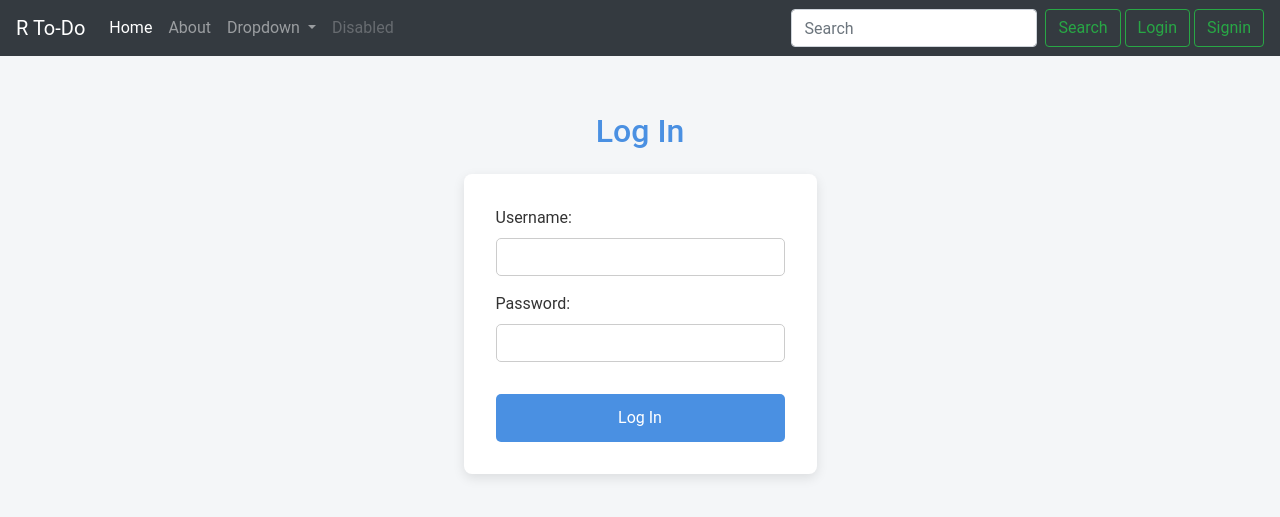
After one commit to TheRayhan009/To-Do-List-Application-by-rayhan-in-django, a Django app: page /login/ in a window 1280 px wide. The commit adds this page. Shown: the top 517 px of the page. Run offline with Django 5.2, Linux system fonts and the light colour scheme; some libraries are stand-ins or nearby versions.

Commit message:
add sign and login

```diff
--- a/RTo_Do/urls.py
+++ b/RTo_Do/urls.py
@@ -22,6 +22,8 @@ from . import views
 urlpatterns = [
     path('admin/', admin.site.urls),
     path("",views.home,name="home"),
-    # path("login/",views.login,name="login"),
+    path("login/",views.login,name="login"),
     path("signin/",views.signin,name="signin"),
+    path("addtask/",views.addtask,name="addtask"),
+    path("logout/",views.logout,name="logout"),
 ]
--- a/RTo_Do/views.py
+++ b/RTo_Do/views.py
@@ -1,14 +1,75 @@
-from django.shortcuts import render
+from django.shortcuts import render ,redirect
 from  datas.models import Task,Users
 
 def home(request):
+    log=request.session.get("logornot")
+    Uname=request.session.get("username")
+    passw=request.session.get("password")
     tasks=Task.objects.all()
+    if request.method=="POST":
+        add_task_button=request.POST.get("atask")
+        complet_task_button=request.POST.get("ctask")
+        delete_task_button=request.POST.get("dtask")
+        if delete_task_button=="True":
+            for i in tasks:
+                if check_task=="on":
+                    check_task=request.POST.get(f"task{i.id}")
+                    s_task=Task.objects.filter(id=i.id)
+                    s_task.delete()
+        elif complet_task_button=="True":
+            for i in tasks:
+                ##
+                if check_task=="on":
+                    check_task=request.POST.get(f"task{i.id}")
+                    s_task=Task.objects.filter(id=i.id)
+                    s_task.delete()
+        elif add_task_button=="True":
+            return redirect("/addtask")
+        return redirect("/")
     ele={
         "tasks":tasks,
+        "log":log,
+        "Uname":Uname,
+        "passw":passw,
     }
     return render(request, 'home.html',ele)
 
+def addtask(request):
+    if  request.method=="POST":
+        task_name=request.POST.get("taskname")
+
+    return render(request,"addtask.html")
+
 def signin(request):
     if request.method=="POST":
-        pass
+        fname=request.POST.get("first_name")
+        lname=request.POST.get("last_name")
+        uname=request.POST.get("username")
+        upass=request.POST.get("password")
+
+        data=Users(
+            Fname=fname,
+            Lname=lname,
+            username=uname,
+            password=upass
+        )
+        data.save()
+        return redirect("/login")
     return render(request,"signin.html")
+
+def login(request):
+    if request.method=="POST":
+        logornot=True
+        username=request.POST.get("username")
+        password=request.POST.get("password")
+        chak=Users.objects.get(username=username,password=password)
+        if chak:
+            request.session["username"] = username
+            request.session["password"] = password
+            request.session["logornot"] = logornot
+        return redirect("/")
+    return render(request,"login.html")
+
+def logout(request):
+    request.session.flush()
+    return redirect("/")
--- /dev/null
+++ b/static/login.css
@@ -0,0 +1,88 @@
+/* General Body Styles */
+body {
+    font-family: 'Roboto', sans-serif;
+    background-color: #f4f6f8;
+    color: #333;
+    margin: 0;
+    padding: 0;
+    overflow-x: hidden;
+}
+
+/* Container Styles */
+.container {
+    max-width: 800px;
+    margin: 0 auto;
+    padding: 2rem;
+}
+
+/* Header Styles */
+h2 {
+    font-size: 2rem;
+    margin-bottom: 1.5rem;
+    color: #4a90e2;
+    text-align: center;
+}
+
+/* Login Form Styles */
+.login-form {
+    background-color: #ffffff;
+    padding: 2rem;
+    border-radius: 8px;
+    box-shadow: 0 4px 12px rgba(0, 0, 0, 0.1);
+    width: 100%;
+    max-width: 565px;
+    margin: 0 auto; /* Center the form */
+}
+
+/* Input Styles */
+input[type="text"], input[type="password"] {
+    width: 100%;
+    padding: 1rem;
+    border: 1px solid #ccc;
+    border-radius: 5px;
+    font-size: 1rem;
+    transition: border-color 0.3s ease;
+    margin-bottom: 1rem; /* Space between inputs */
+}
+
+input:focus {
+    border-color: #4a90e2;
+    outline: none;
+}
+
+/* Button Styles */
+#but {
+    display: inline-block;
+    padding: 0.75rem 1.5rem;
+    margin-top: 1rem;
+    border-radius: 5px;
+    font-size: 1rem;
+    color: #fff;
+    background-color: #4a90e2;
+    border: none;
+    transition: background-color 0.3s ease, transform 0.2s ease;
+    cursor: pointer;
+    text-align: center;
+    width: 100%; /* Make button full width */
+}
+
+#but:hover {
+    background-color: #357ab8;
+    transform: translateY(-2px);
+}
+
+/* Media Queries for Responsiveness */
+@media (max-width: 768px) {
+    .container {
+        padding: 1rem;
+    }
+
+    .login-form {
+        padding: 1.5rem;
+    }
+
+    #but {
+        padding: 0.75rem;
+        font-size: 1rem;
+    }
+}
--- a/templates/all.html
+++ b/templates/all.html
@@ -25,7 +25,7 @@
   <body>
 
     <nav class="navbar navbar-expand-lg navbar-dark bg-dark">
-      <a class="navbar-brand" href="#">R To-Do</a>
+      <a class="navbar-brand" href="/">R To-Do</a>
       <button class="navbar-toggler" type="button" data-toggle="collapse"
         data-target="#navbarSupportedContent"
         aria-controls="navbarSupportedContent" aria-expanded="false"
@@ -36,7 +36,7 @@
       <div class="collapse navbar-collapse" id="navbarSupportedContent">
         <ul class="navbar-nav mr-auto">
           <li class="nav-item active">
-            <a class="nav-link" href="#">Home <span
+            <a class="nav-link" href="/">Home <span
                 class="sr-only">(current)</span></a>
           </li>
           <li class="nav-item">
@@ -62,10 +62,22 @@
         <form class="form-inline my-2 my-lg-0">
           <input class="form-control mr-sm-2" type="search" placeholder="Search"
             aria-label="Search">
-          <button class="btn btn-outline-success my-2 my-sm-0"
+          <button id="r" class="btn btn-outline-success my-2 my-sm-0"
             type="submit">Search</button>
         </form>
+        {% if log %}
+        <h6 style="margin-top: 5px; color: white; " class="mx-2">{{Uname}}</h6>
+        <a href="/logout">
+        <i style="color:white;" class="bi bi-box-arrow-in-right mx-1">logout <svg xmlns="http://www.w3.org/2000/svg" width="16" height="16" fill="currentColor" class="bi bi-box-arrow-in-right" viewBox="0 0 16 16">
+          <path fill-rule="evenodd" d="M6 3.5a.5.5 0 0 1 .5-.5h8a.5.5 0 0 1 .5.5v9a.5.5 0 0 1-.5.5h-8a.5.5 0 0 1-.5-.5v-2a.5.5 0 0 0-1 0v2A1.5 1.5 0 0 0 6.5 14h8a1.5 1.5 0 0 0 1.5-1.5v-9A1.5 1.5 0 0 0 14.5 2h-8A1.5 1.5 0 0 0 5 3.5v2a.5.5 0 0 0 1 0z"/>
+          <path fill-rule="evenodd" d="M11.854 8.354a.5.5 0 0 0 0-.708l-3-3a.5.5 0 1 0-.708.708L10.293 7.5H1.5a.5.5 0 0 0 0 1h8.793l-2.147 2.146a.5.5 0 0 0 .708.708z"/>
+        </svg></i></a>
+        {% else %}
+        <a href="/login"><button  class="btn btn-outline-success my-2 my-sm-0 mx-1" >Login</button></a>
+        <a href="/signin"><button  class="btn btn-outline-success my-2 my-sm-0">Signin</button></a>
+        {% endif %}
       </div>
+
     </nav>
 
     {% block main-body %}
--- /dev/null
+++ b/templates/login.html
@@ -0,0 +1,33 @@
+{% extends "all.html" %}
+
+{% block titel %}
+  Log In
+{% endblock titel %}
+
+{% block style %}
+  <link rel="stylesheet" href="/static/login.css">
+{% endblock style %}
+
+{% block main-body %}
+<div class="container mt-4">
+    <div class="row">
+        <div class="col-md-6 offset-md-3">
+            <h2>Log In</h2>
+            <div class="login-form">
+                <form action="" method="post">
+                    {% csrf_token %}
+                    <div class="form-group">
+                        <label for="username">Username:</label>
+                        <input type="text" id="username" name="username" class="form-control" required>
+                    </div>
+                    <div class="form-group">
+                        <label for="password">Password:</label>
+                        <input type="password" id="password" name="password" class="form-control" required>
+                    </div>
+                    <button type="submit" class="btn btn-primary mt-3" id="but">Log In</button>
+                </form>
+            </div>
+        </div>
+    </div>
+</div>
+{% endblock main-body %}
```
Also changed, not shown: static/addtask.css (added, +78 -0 lines), static/home.css (+4 -4 lines), static/signin.css (added, +87 -0 lines), templates/addtask.html (added, +29 -0 lines), templates/home.html (+5 -5 lines), templates/signin.html (added, +41 -0 lines), db.sqlite3.
